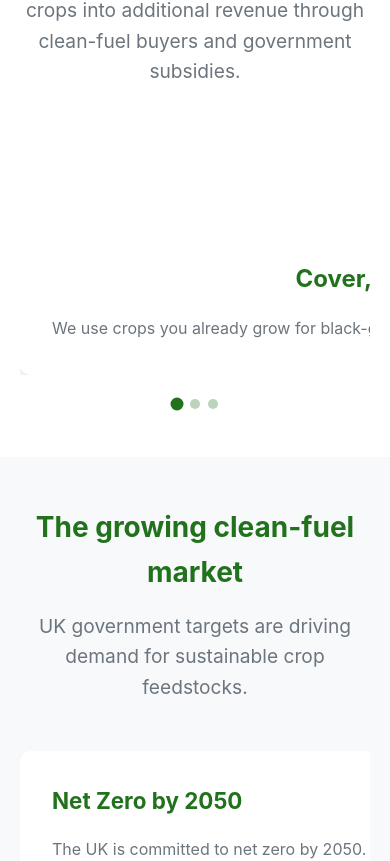
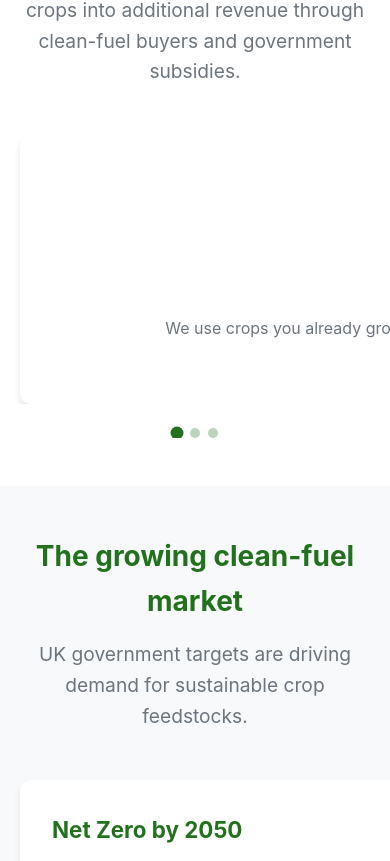
Before and after one commit to ewldh20/landmark-energy, a React (Vite) app: page / in a window 390 px wide. Shown: the part 1050-1911 px from the top of the page. Built offline with nearby package versions, Linux system fonts and the light colour scheme; the HTML template or start-up script is replaced by a standard one.

Commit message:
Fix mobile carousel card width - ensure each card takes exactly one slide position

```diff
--- a/src/App.css
+++ b/src/App.css
@@ -305,6 +305,7 @@
     width: 100%;
     position: relative;
     margin-top: 3rem;
+    overflow: hidden;
 }
 
 .carousel-container {
@@ -318,11 +319,15 @@
     display: flex;
     transition: transform 0.3s ease-in-out;
     will-change: transform;
+    width: 100%;
 }
 
 .carousel-slide {
     min-width: 100%;
+    max-width: 100%;
+    width: 100%;
     flex-shrink: 0;
+    flex-grow: 0;
     padding: 0;
     box-sizing: border-box;
     display: flex;
@@ -335,8 +340,10 @@
 .carousel-slide .step,
 .carousel-slide .context-item {
     width: 100%;
+    max-width: 100%;
     margin: 0;
     height: 100%;
+    box-sizing: border-box;
 }
 
 /* Carousel step needs margin for number */
@@ -387,6 +394,39 @@
     .process-carousel,
     .context-carousel {
         display: block;
+    }
+
+    /* Ensure carousel takes full width on mobile */
+    .carousel-wrapper {
+        width: calc(100% + 40px); /* Account for container padding */
+        margin-left: -20px;
+        margin-right: -20px;
+    }
+
+    .carousel-container {
+        width: 100%;
+    }
+
+    .carousel-track {
+        width: 100%;
+    }
+
+    .carousel-slide {
+        width: 100% !important;
+        min-width: 100% !important;
+        max-width: 100% !important;
+        flex-basis: 100% !important;
+    }
+
+    /* Ensure cards don't overflow */
+    .carousel-slide .about-card,
+    .carousel-slide .benefit-item,
+    .carousel-slide .step,
+    .carousel-slide .context-item {
+        width: 100% !important;
+        max-width: 100% !important;
+        margin-left: 20px;
+        margin-right: 20px;
     }
 }
 
--- a/src/components/Carousel.tsx
+++ b/src/components/Carousel.tsx
@@ -53,6 +53,7 @@ const Carousel = ({ children, className = '' }: CarouselProps) => {
           className="carousel-track"
           style={{
             transform: `translateX(-${currentIndex * 100}%)`,
+            width: `${children.length * 100}%`,
           }}
         >
           {children.map((child, index) => (
```
